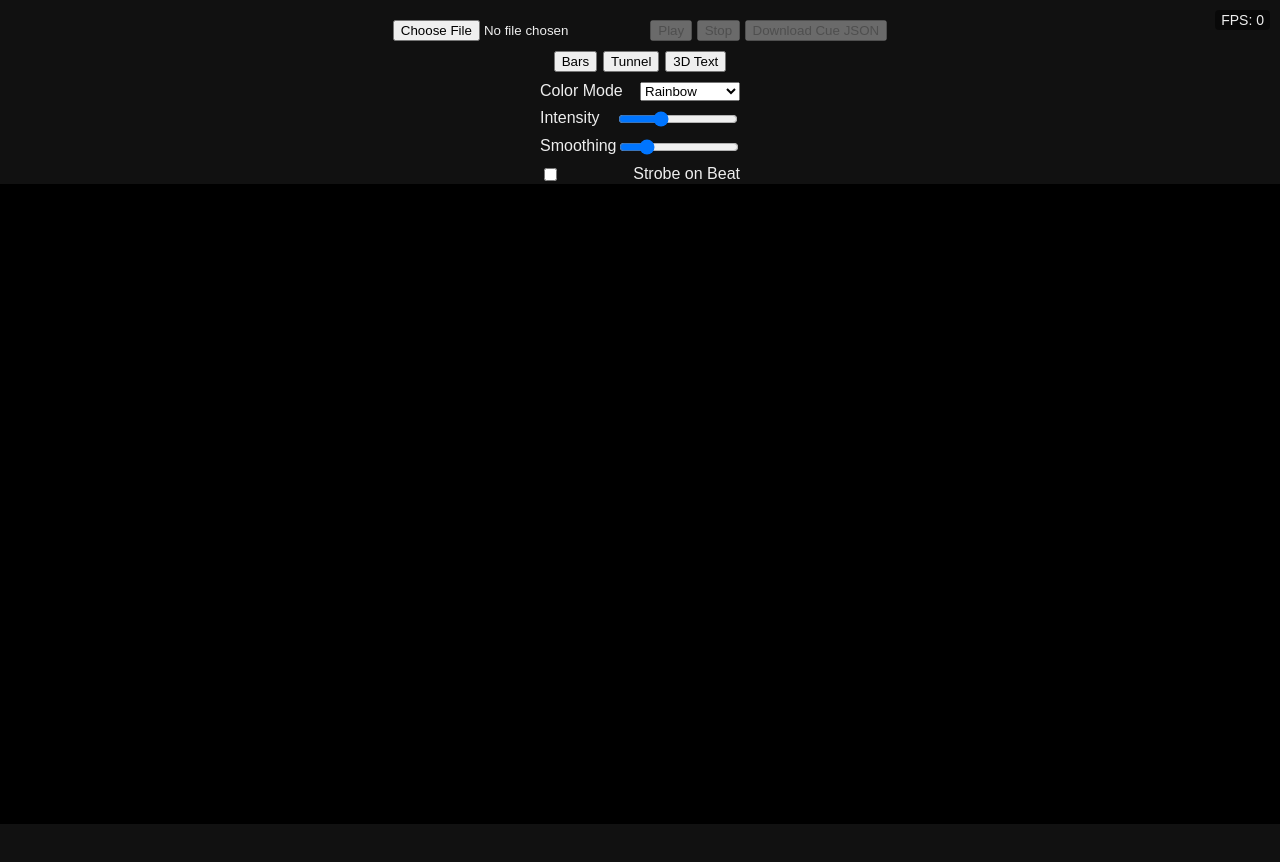
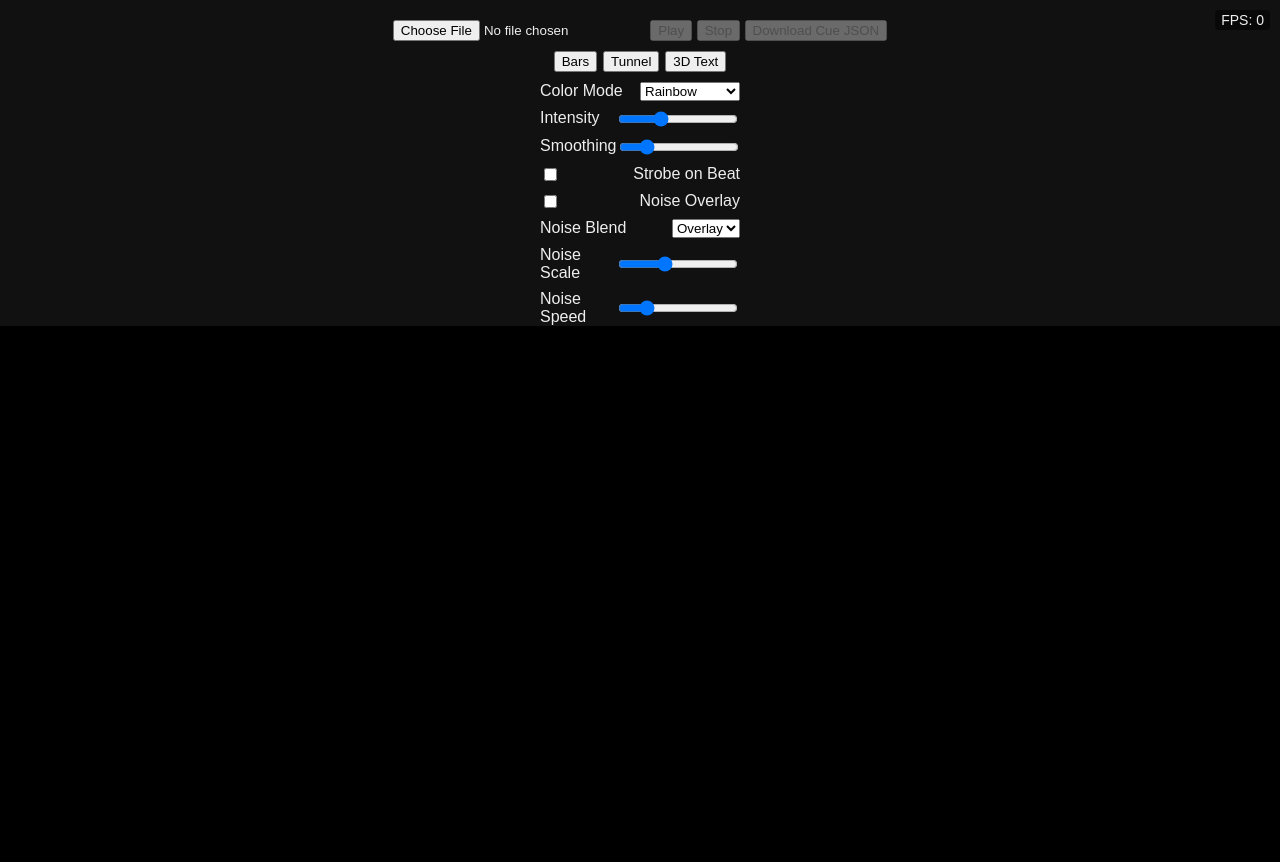
Before and after one commit to AdamHede/AudioViz2, a website built with Vite: page index.html in a window 1280 px wide. Before the commit the page ends 824 px from the top, so only its background shows below. Built offline with nearby package versions, Linux system fonts and the light colour scheme.

Commit message:
feat: add animated noise overlay

```diff
--- a/index.html
+++ b/index.html
@@ -48,12 +48,30 @@
     <label id="strobeSensitivityLabel">Strobe Sensitivity
       <input type="range" id="strobeSensitivity" min="0" max="100" step="1" value="50" />
     </label>
+    <label>
+      <input type="checkbox" id="noiseToggle" /> Noise Overlay
+    </label>
+    <label>Noise Blend
+      <select id="noiseBlend">
+        <option value="overlay">Overlay</option>
+        <option value="screen">Screen</option>
+        <option value="multiply">Multiply</option>
+        <option value="lighten">Lighten</option>
+      </select>
+    </label>
+    <label>Noise Scale
+      <input type="range" id="noiseScale" min="20" max="100" step="5" value="50" />
+    </label>
+    <label>Noise Speed
+      <input type="range" id="noiseSpeed" min="0" max="0.05" step="0.005" value="0.01" />
+    </label>
     <label id="textContentLabel">Text
       <input type="text" id="textContent" value="AudioViz" />
     </label>
   </div>
   <div id="fpsDisplay">FPS: 0</div>
   <canvas id="canvas"></canvas>
+  <canvas id="noise"></canvas>
   <canvas id="overlay"></canvas>
   <script type="module" src="/src/main.js"></script>
 </body>
--- a/package.json
+++ b/package.json
@@ -13,6 +13,7 @@
   "license": "ISC",
   "type": "module",
   "dependencies": {
+    "simplex-noise": "^4.0.3",
     "three": "^0.160.0"
   },
   "devDependencies": {
--- a/src/core/AppController.js
+++ b/src/core/AppController.js
@@ -5,6 +5,7 @@ import mapSensitivityToThreshold from '../audio/mapSensitivityToThreshold.js';
 import LayerManager from '../render/layers/LayerManager.js';
 import ThreeJsLayer from '../render/layers/ThreeJsLayer.js';
 import StrobeLayer from '../render/layers/StrobeLayer.js';
+import NoiseLayer from '../render/layers/NoiseLayer.js';
 import SceneConfig from '../render/SceneConfig.js';
 import Controls from '../ui/Controls.js';
 import SettingsPanel from '../ui/SettingsPanel.js';
@@ -14,7 +15,7 @@ import CueLogger from './CueLogger.js';
 
 export default class AppController {
   constructor(elements) {
-    const { fileInput, playBtn, stopBtn, downloadBtn, canvas, overlay, settingsPanel, fpsDisplay, sceneButtons } = elements;
+    const { fileInput, playBtn, stopBtn, downloadBtn, canvas, overlay, noiseCanvas, settingsPanel, fpsDisplay, sceneButtons } = elements;
     this.controls = new Controls(fileInput, playBtn, stopBtn, downloadBtn);
     this.settings = {
       colorMode: 'Rainbow',
@@ -23,13 +24,18 @@ export default class AppController {
       strobe: false,
       strobeSensitivity: 50,
       textContent: 'AudioViz',
+      noiseEnabled: false,
+      noiseBlend: 'overlay',
+      noiseScale: 50,
+      noiseSpeed: 0.01,
     };
     this.settingsPanel = new SettingsPanel(settingsPanel, this.settings);
     this.player = new AudioPlayer();
     this.analyzer = new AudioAnalyzer(this.player.audioCtx, SceneConfig.NUM_BARS);
     this.threeLayer = new ThreeJsLayer(canvas, SceneConfig.NUM_BARS, this.settings.textContent);
+    this.noiseLayer = new NoiseLayer(noiseCanvas);
     this.strobeLayer = new StrobeLayer(overlay);
-    this.layerManager = new LayerManager([this.threeLayer, this.strobeLayer]);
+    this.layerManager = new LayerManager([this.threeLayer, this.noiseLayer, this.strobeLayer]);
     this.fpsCounter = new FpsCounter(fpsDisplay);
     this.sceneButtons = new SceneButtons(sceneButtons);
     this.cueLogger = new CueLogger();
--- a/src/main.js
+++ b/src/main.js
@@ -8,6 +8,7 @@ window.addEventListener('DOMContentLoaded', () => {
     downloadBtn: document.getElementById('downloadCue'),
     canvas: document.getElementById('canvas'),
     overlay: document.getElementById('overlay'),
+    noiseCanvas: document.getElementById('noise'),
     settingsPanel: document.getElementById('settingsPanel'),
     fpsDisplay: document.getElementById('fpsDisplay'),
     sceneButtons: document.getElementById('sceneButtons'),
--- /dev/null
+++ b/src/render/layers/NoiseLayer.js
@@ -0,0 +1,52 @@
+import Layer from './Layer.js';
+import { createNoise3D } from 'simplex-noise';
+
+/**
+ * Animated Perlin-style noise overlay layer.
+ * Not audio reactive, renders procedural noise each frame.
+ */
+export default class NoiseLayer extends Layer {
+  constructor(canvas) {
+    super();
+    this.canvas = canvas;
+    this.ctx = canvas.getContext('2d');
+    this.noise3d = createNoise3D();
+    this.time = 0;
+  }
+
+  resize() {
+    const width = this.canvas.clientWidth || this.canvas.width;
+    const height = this.canvas.clientHeight || this.canvas.height;
+    this.canvas.width = width;
+    this.canvas.height = height;
+  }
+
+  render(_data, settings) {
+    this.resize();
+    const {
+      noiseEnabled,
+      noiseBlend = 'overlay',
+      noiseScale = 50,
+      noiseSpeed = 0.01,
+    } = settings;
+    if (!noiseEnabled) return;
+
+    const { width, height } = this.canvas;
+    const image = this.ctx.createImageData(width, height);
+    this.time += noiseSpeed;
+    for (let y = 0; y < height; y++) {
+      for (let x = 0; x < width; x++) {
+        const v = (this.noise3d(x / noiseScale, y / noiseScale, this.time) + 1) / 2;
+        const c = v * 255;
+        const idx = (y * width + x) * 4;
+        image.data[idx] = c;
+        image.data[idx + 1] = c;
+        image.data[idx + 2] = c;
+        image.data[idx + 3] = 255;
+      }
+    }
+    this.ctx.globalAlpha = 0.4;
+    this.ctx.globalCompositeOperation = noiseBlend;
+    this.ctx.putImageData(image, 0, 0);
+  }
+}
--- a/src/ui/SettingsPanel.js
+++ b/src/ui/SettingsPanel.js
@@ -14,6 +14,10 @@ export default class SettingsPanel {
     this.strobe = this.container.querySelector('#strobeToggle');
     this.strobeSensitivity = this.container.querySelector('#strobeSensitivity');
     this.strobeSensLabel = this.container.querySelector('#strobeSensitivityLabel');
+    this.noiseToggle = this.container.querySelector('#noiseToggle');
+    this.noiseBlend = this.container.querySelector('#noiseBlend');
+    this.noiseScale = this.container.querySelector('#noiseScale');
+    this.noiseSpeed = this.container.querySelector('#noiseSpeed');
     this.textInput = this.container.querySelector('#textContent');
     this.textLabel = this.container.querySelector('#textContentLabel');
 
@@ -23,6 +27,10 @@ export default class SettingsPanel {
       this.settings.smoothing = parseFloat(this.smoothing.value);
       this.settings.strobe = this.strobe.checked;
       this.settings.strobeSensitivity = parseFloat(this.strobeSensitivity.value);
+      if (this.noiseToggle) this.settings.noiseEnabled = this.noiseToggle.checked;
+      if (this.noiseBlend) this.settings.noiseBlend = this.noiseBlend.value;
+      if (this.noiseScale) this.settings.noiseScale = parseFloat(this.noiseScale.value);
+      if (this.noiseSpeed) this.settings.noiseSpeed = parseFloat(this.noiseSpeed.value);
       if (this.textInput) {
         this.settings.textContent = this.textInput.value;
       }
@@ -33,6 +41,10 @@ export default class SettingsPanel {
       this.intensity.addEventListener(evt, update);
       this.smoothing.addEventListener(evt, update);
       this.strobeSensitivity.addEventListener(evt, update);
+      if (this.noiseToggle) this.noiseToggle.addEventListener(evt, update);
+      if (this.noiseBlend) this.noiseBlend.addEventListener(evt, update);
+      if (this.noiseScale) this.noiseScale.addEventListener(evt, update);
+      if (this.noiseSpeed) this.noiseSpeed.addEventListener(evt, update);
       if (this.textInput) {
         this.textInput.addEventListener(evt, e => {
           update();
--- a/style.css
+++ b/style.css
@@ -54,6 +54,17 @@ canvas {
   pointer-events: none;
 }
 
+#noise {
+  position: absolute;
+  top: 0;
+  left: 0;
+  width: 100%;
+  height: 100%;
+  background-color: transparent;
+  z-index: 5;
+  pointer-events: none;
+}
+
 #fpsDisplay {
   position: absolute;
   top: 10px;
```
Also changed, not shown: tests/render/layers/NoiseLayer.test.js (added, +23 -0 lines), README.md, 1 other file.
